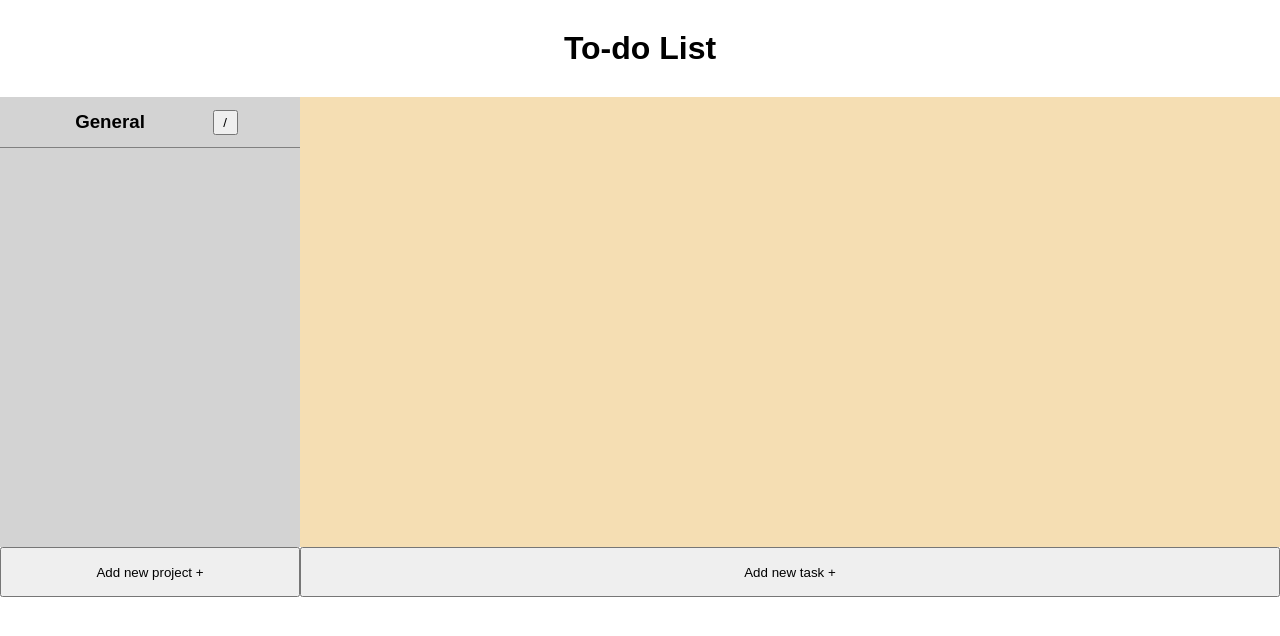
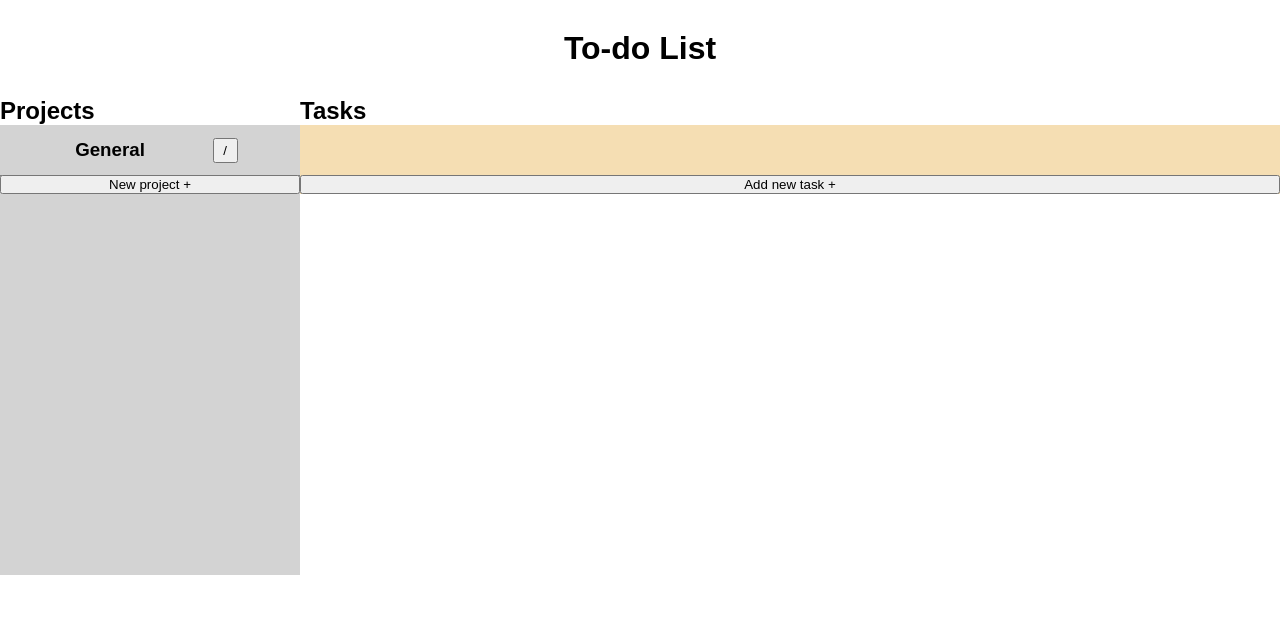
Before and after one commit to AlmirBunjaku/TodoListJS, a website built with webpack: page dist/index.html in a window 1280 px wide. Built offline with nearby package versions, Linux system fonts and the light colour scheme.

Commit message:
Added headers for projects and todo lists

```diff
--- a/dist/index.html
+++ b/dist/index.html
@@ -14,14 +14,13 @@
     </header>
     <div id="wrapper">
         <div id="projects-container">
-            <div id="projects-list">
-            </div>
-            <button id="new-project-button">Add new project +</button>
+            <h2 id="projects-header">Projects</h2>
+            <div id="projects-list"></div>
+            <button id="new-project-button">New project +</button>
         </div>
         <div id="todo-container">
-            <div id="todo-list">
-
-            </div>
+            <h2 id="todo-header">Tasks</h2>
+            <div id="todo-list"></div>
             <button id="new-todo-button">Add new task +</button>
         </div>
     </div>
```
